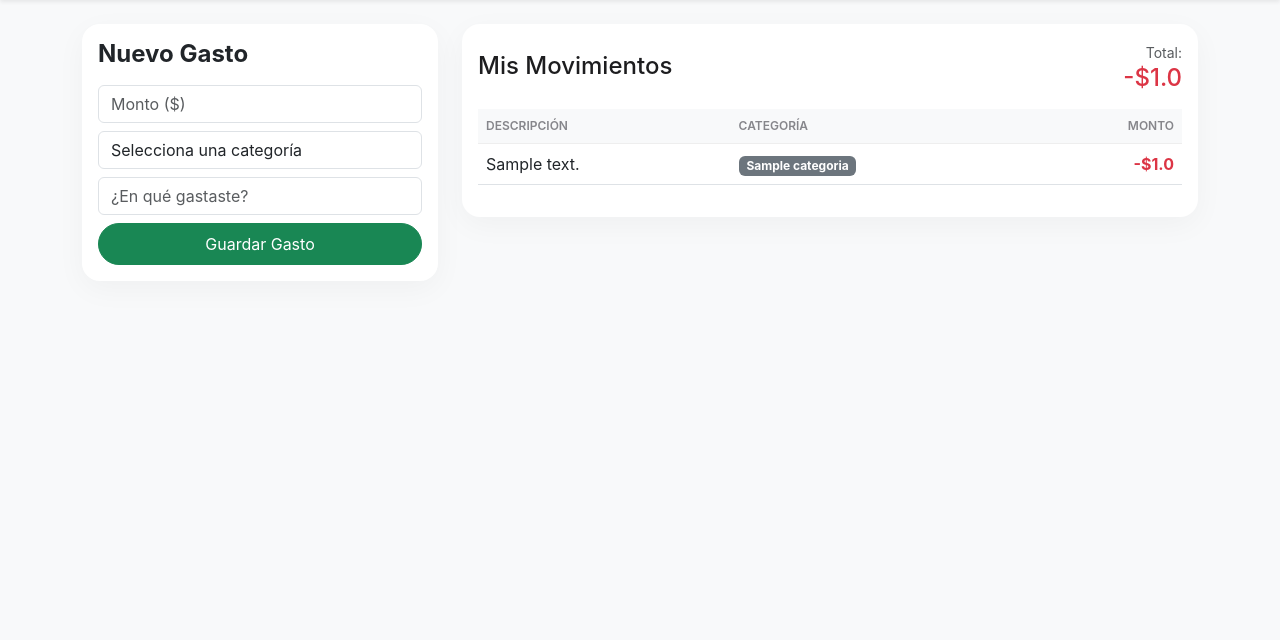
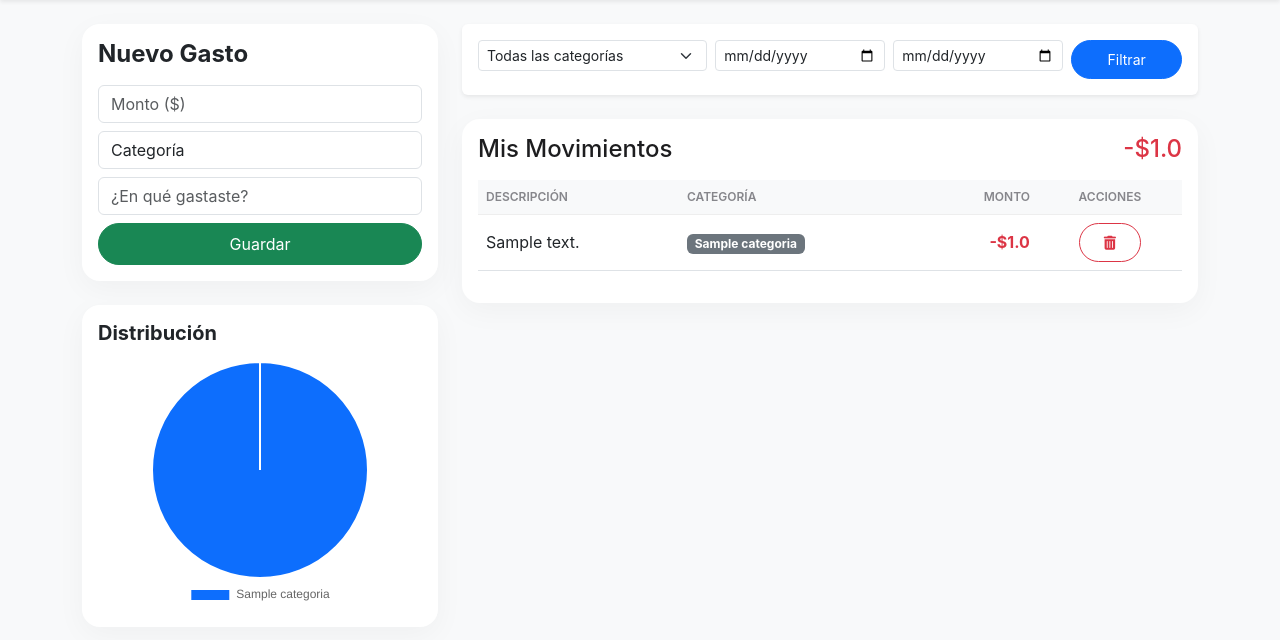
Before and after one commit to Emmanuel071104/proyecto-gastos, a Flask app: page / in a window 1280 px wide. Shown: the part 65-705 px from the top of the page. Run offline with Flask 3, Linux system fonts and the light colour scheme; a user stored in the database is signed in; tables that the repository leaves empty hold one stand-in row (values such as "Sample post").

Commit message:
Mejoras de UI: Implementación de gráficas, filtros y CRUD de gastos

```diff
--- a/app.py
+++ b/app.py
@@ -1,5 +1,5 @@
 import os
-from flask import Flask, render_template, request, redirect, url_for, flash
+from flask import Flask, render_template, request, redirect, url_for, flash, jsonify
 from flask_sqlalchemy import SQLAlchemy
 from flask_login import LoginManager, UserMixin, login_user, login_required, logout_user, current_user
 from werkzeug.security import generate_password_hash, check_password_hash
@@ -7,7 +7,6 @@ from werkzeug.security import generate_password_hash, check_password_hash
 app = Flask(__name__)
 
 # --- CONFIGURACIÓN DE SEGURIDAD Y BASE DE DATOS ---
-# Actualizamos la clave secreta para SimpleFinance
 app.config['SECRET_KEY'] = 'simplefinance_2026_secreto'
 
 uri = os.getenv("DATABASE_URL", "sqlite:///gastos.db")
@@ -58,57 +57,57 @@ def index():
         if current_user.rol == 'admin':
             return redirect(url_for('dashboard'))
 
-        mis_gastos = Gasto.query.filter_by(usuario_id=current_user.id).order_by(Gasto.id.desc()).all()
+        # Filtros opcionales
+        cat_id = request.args.get('categoria_id')
+        inicio = request.args.get('inicio')
+        fin = request.args.get('fin')
+
+        query = Gasto.query.filter_by(usuario_id=current_user.id)
+
+        if cat_id:
+            query = query.filter_by(categoria_id=int(cat_id))
+        if inicio and fin:
+            query = query.filter(Gasto.fecha.between(inicio, fin))
+
+        mis_gastos = query.order_by(Gasto.id.desc()).all()
         todas_categorias = Categoria.query.all()
         return render_template('index.html', gastos=mis_gastos, categorias=todas_categorias)
     return render_template('index.html')
 
-@app.route('/dashboard')
+@app.route('/chart-data')
 @login_required
-def dashboard():
-    if current_user.rol != 'admin':
-        flash('No tienes permiso para acceder a esta sección de SimpleFinance.', 'error')
-        return redirect(url_for('index'))
+def chart_data():
+    # Consulta SQL agrupada para el gráfico de pastel
+    results = db.session.query(
+        Categoria.nombre, db.func.sum(Gasto.monto)
+    ).join(Gasto).filter(Gasto.usuario_id == current_user.id).group_by(Categoria.nombre).all()
 
-    todos_los_gastos = Gasto.query.all()
-    total_global = sum(g.monto for g in todos_los_gastos)
-    return render_template('dashboard.html', gastos=todos_los_gastos, total=total_global)
+    return jsonify({
+        'labels': [r[0] for r in results],
+        'values': [r[1] for r in results]
+    })
 
-@app.route('/register', methods=['GET', 'POST'])
-def register():
-    if request.method == 'POST':
-        username = request.form.get('username')
-        password = request.form.get('password')
+@app.route('/eliminar/<int:id>')
+@login_required
+def eliminar(id):
+    gasto = Gasto.query.get_or_404(id)
+    if gasto.usuario_id == current_user.id:
+        db.session.delete(gasto)
+        db.session.commit()
+        flash('Registro eliminado.', 'success')
+    return redirect(url_for('index'))
 
-        if Usuario.query.filter_by(username=username).first():
-            flash('Error: Ese usuario ya existe en SimpleFinance.', 'error')
-            return redirect(url_for('register'))
-
-        hashed_pw = generate_password_hash(password)
-        nuevo_usuario = Usuario(username=username, password=hashed_pw, rol='usuario')
-        db.session.add(nuevo_usuario)
+@app.route('/editar/<int:id>', methods=['POST'])
+@login_required
+def editar(id):
+    gasto = Gasto.query.get_or_404(id)
+    if gasto.usuario_id == current_user.id:
+        gasto.monto = float(request.form.get('monto'))
+        gasto.descripcion = request.form.get('descripcion')
+        gasto.categoria_id = int(request.form.get('categoria_id'))
         db.session.commit()
-
-        flash('¡Cuenta creada con éxito! Bienvenido a SimpleFinance.', 'success')
-        return redirect(url_for('login'))
-
-    return render_template('register.html')
-
-@app.route('/login', methods=['GET', 'POST'])
-def login():
-    if request.method == 'POST':
-        user = Usuario.query.filter_by(username=request.form.get('username')).first()
-
-        if not user:
-            flash('El usuario ingresado no existe en SimpleFinance.', 'error')
-        elif not check_password_hash(user.password, request.form.get('password')):
-            flash('Contraseña incorrecta. Inténtalo de nuevo.', 'error')
-        else:
-            login_user(user)
-            flash(f'¡Bienvenido a SimpleFinance, {user.username}!', 'success')
-            return redirect(url_for('index'))
-
-    return render_template('login.html')
+        flash('Gasto actualizado.', 'success')
+    return redirect(url_for('index'))
 
 @app.route('/agregar', methods=['POST'])
 @login_required
@@ -126,35 +125,56 @@ def agregar():
         )
         db.session.add(nuevo_gasto)
         db.session.commit()
-        flash('Movimiento registrado en SimpleFinance.', 'success')
+        flash('Movimiento registrado.', 'success')
+    return redirect(url_for('index'))
 
-    return redirect(url_for('index'))
+@app.route('/dashboard')
+@login_required
+def dashboard():
+    if current_user.rol != 'admin':
+        return redirect(url_for('index'))
+    todos = Gasto.query.all()
+    total = sum(g.monto for g in todos)
+    return render_template('dashboard.html', gastos=todos, total=total)
+
+@app.route('/login', methods=['GET', 'POST'])
+def login():
+    if request.method == 'POST':
+        user = Usuario.query.filter_by(username=request.form.get('username')).first()
+        if user and check_password_hash(user.password, request.form.get('password')):
+            login_user(user)
+            return redirect(url_for('index'))
+        flash('Credenciales inválidas.', 'error')
+    return render_template('login.html')
+
+@app.route('/register', methods=['GET', 'POST'])
+def register():
+    if request.method == 'POST':
+        username = request.form.get('username')
+        if Usuario.query.filter_by(username=username).first():
+            flash('El usuario ya existe.', 'error')
+        else:
+            pw = generate_password_hash(request.form.get('password'))
+            nuevo = Usuario(username=username, password=pw)
+            db.session.add(nuevo)
+            db.session.commit()
+            return redirect(url_for('login'))
+    return render_template('register.html')
 
 @app.route('/logout')
 def logout():
     logout_user()
-    flash('Has cerrado sesión en SimpleFinance.', 'success')
     return redirect(url_for('login'))
 
 @app.route('/setup')
 def setup():
     db.create_all()
-
     if not Categoria.query.first():
-        db.session.add_all([
-            Categoria(nombre='Comida'),
-            Categoria(nombre='Transporte'),
-            Categoria(nombre='Ocio'),
-            Categoria(nombre='Salud')
-        ])
-
+        db.session.add_all([Categoria(nombre='Comida'), Categoria(nombre='Transporte'), Categoria(nombre='Ocio'), Categoria(nombre='Salud')])
     if not Usuario.query.filter_by(username='admin').first():
-        admin_pass = generate_password_hash('admin123')
-        admin_user = Usuario(username='admin', password=admin_pass, rol='admin')
-        db.session.add(admin_user)
-
+        db.session.add(Usuario(username='admin', password=generate_password_hash('admin123'), rol='admin'))
     db.session.commit()
-    return "SimpleFinance: Base de datos inicializada correctamente."
+    return "Base de datos lista."
 
 if __name__ == '__main__':
     app.run(host='0.0.0.0', port=int(os.environ.get('PORT', 5000)))
--- a/templates/base.html
+++ b/templates/base.html
@@ -4,6 +4,8 @@
     <meta charset="UTF-8">
     <title>{% block title %}{% endblock %} - SimpleFinance</title>
     <link href="https://cdn.jsdelivr.net/npm/bootstrap@5.3.0/dist/css/bootstrap.min.css" rel="stylesheet">
+    <link rel="stylesheet" href="https://cdnjs.cloudflare.com/ajax/libs/font-awesome/6.0.0/css/all.min.css">
+    <script src="https://cdn.jsdelivr.net/npm/chart.js"></script>
     <link rel="stylesheet" href="{{ url_for('static', filename='css/style.css') }}">
 </head>
 <body class="bg-light">
@@ -12,10 +14,10 @@
             <a class="navbar-brand fw-bold" href="/">SimpleFinance</a>
             <div class="ms-auto">
                 {% if current_user.is_authenticated %}
-                    <span class="text-light me-3">Hola, {{ current_user.username }}</span>
+                    <span class="text-light me-3">Bienvenido, <strong>{{ current_user.username }}</strong></span>
                     <a href="/logout" class="btn btn-outline-danger btn-sm">Cerrar Sesión</a>
                 {% else %}
-                    <a href="/login" class="btn btn-outline-light btn-sm">Iniciar sesion</a>
+                    <a href="/login" class="btn btn-outline-light btn-sm">Iniciar sesión</a>
                     <a href="/register" class="btn btn-primary btn-sm ms-2">Registrarse</a>
                 {% endif %}
             </div>
--- a/templates/index.html
+++ b/templates/index.html
@@ -16,36 +16,52 @@
                 <h4 class="mb-3 fw-bold">Nuevo Gasto</h4>
                 <form action="/agregar" method="POST">
                     <input type="number" step="0.01" name="monto" class="form-control mb-2" placeholder="Monto ($)" required>
-
                     <select name="categoria_id" class="form-control mb-2" required>
-                        <option value="" disabled selected>Selecciona una categoría</option>
+                        <option value="" disabled selected>Categoría</option>
                         {% for c in categorias %}
                         <option value="{{ c.id }}">{{ c.nombre }}</option>
                         {% endfor %}
                     </select>
+                    <input type="text" name="descripcion" class="form-control mb-2" placeholder="¿En qué gastaste?" required>
+                    <button type="submit" class="btn btn-success w-100">Guardar</button>
+                </form>
+            </div>
 
-                    <input type="text" name="descripcion" class="form-control mb-2" placeholder="¿En qué gastaste?" required>
-
-                    <button type="submit" class="btn btn-success w-100">Guardar Gasto</button>
-                </form>
+            <div class="card p-3 shadow-sm border-0">
+                <h5 class="fw-bold mb-3">Distribución</h5>
+                <canvas id="expenseChart" style="max-height: 250px;"></canvas>
             </div>
         </div>
 
         <div class="col-md-8">
+            <div class="bg-white p-3 shadow-sm rounded mb-4">
+                <form method="GET" class="row g-2">
+                    <div class="col-md-4">
+                        <select name="categoria_id" class="form-select form-select-sm">
+                            <option value="">Todas las categorías</option>
+                            {% for c in categorias %}
+                            <option value="{{ c.id }}">{{ c.nombre }}</option>
+                            {% endfor %}
+                        </select>
+                    </div>
+                    <div class="col-md-3"><input type="date" name="inicio" class="form-control form-control-sm"></div>
+                    <div class="col-md-3"><input type="date" name="fin" class="form-control form-control-sm"></div>
+                    <div class="col-md-2"><button type="submit" class="btn btn-primary btn-sm w-100">Filtrar</button></div>
+                </form>
+            </div>
+
             <div class="table-container shadow-sm bg-white p-3 rounded">
                 <div class="d-flex justify-content-between align-items-center mb-3">
                     <h4 class="m-0">Mis Movimientos</h4>
-                    <div class="text-end">
-                        <small class="text-muted">Total:</small>
-                        <h4 class="text-danger m-0">-${{ gastos|sum(attribute='monto')|round(2) }}</h4>
-                    </div>
+                    <h4 class="text-danger m-0">-${{ gastos|sum(attribute='monto')|round(2) }}</h4>
                 </div>
-                <table class="table table-hover">
+                <table class="table table-hover align-middle">
                     <thead class="table-light">
                         <tr>
                             <th>Descripción</th>
                             <th>Categoría</th>
                             <th class="text-end">Monto</th>
+                            <th class="text-center">Acciones</th>
                         </tr>
                     </thead>
                     <tbody>
@@ -54,10 +70,11 @@
                             <td>{{ g.descripcion }}</td>
                             <td><span class="badge bg-secondary">{{ g.categoria_rel.nombre }}</span></td>
                             <td class="text-danger fw-bold text-end">-${{ g.monto }}</td>
-                        </tr>
-                        {% else %}
-                        <tr>
-                            <td colspan="3" class="text-center text-muted py-4">No hay gastos registrados en SimpleFinance.</td>
+                            <td class="text-center">
+                                <a href="/eliminar/{{ g.id }}" class="btn btn-sm btn-outline-danger" onclick="return confirm('¿Eliminar?')">
+                                    <i class="fas fa-trash-can"></i>
+                                </a>
+                            </td>
                         </tr>
                         {% endfor %}
                     </tbody>
@@ -67,4 +84,22 @@
     </div>
     {% endif %}
 </div>
+
+<script>
+    fetch('/chart-data')
+        .then(res => res.json())
+        .then(data => {
+            new Chart(document.getElementById('expenseChart'), {
+                type: 'pie',
+                data: {
+                    labels: data.labels,
+                    datasets: [{
+                        data: data.values,
+                        backgroundColor: ['#0d6efd', '#198754', '#ffc107', '#dc3545', '#6c757d']
+                    }]
+                },
+                options: { plugins: { legend: { position: 'bottom' } } }
+            });
+        });
+</script>
 {% endblock %}
```
